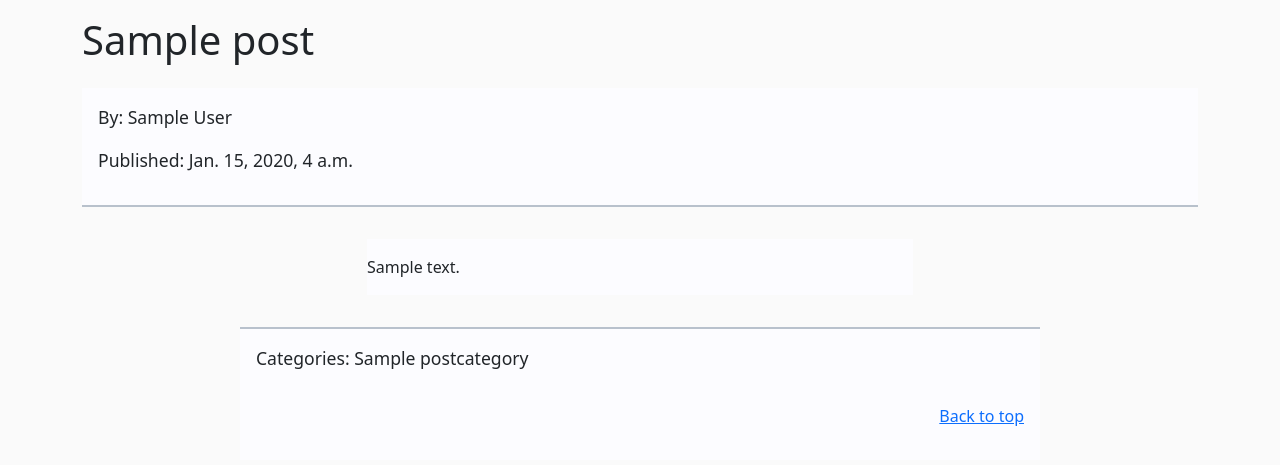
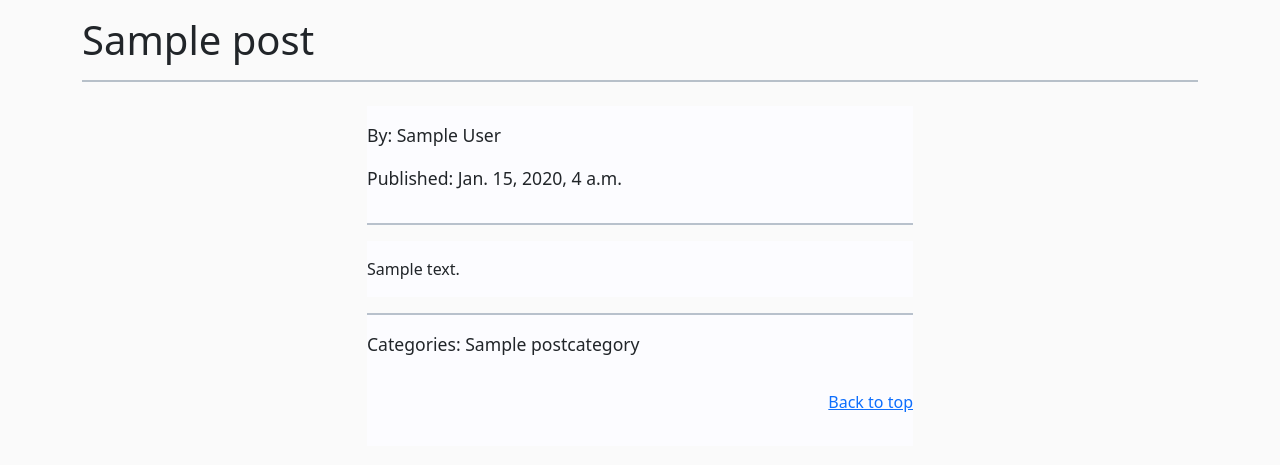
Before and after one commit to mppatterson84/michael_patterson.com, a Django app: a page that uses blog/templates/blog/blog_base.html in a window 1280 px wide. Shown: the part 58-523 px from the top of the page. Run offline with Django 3.2, Linux system fonts and the light colour scheme; tables that the repository leaves empty hold one stand-in row (values such as "Sample post"); some libraries are stand-ins or nearby versions.

Commit message:
update blog layout

```diff
--- a/blog/templates/blog/blog_base.html
+++ b/blog/templates/blog/blog_base.html
@@ -37,19 +37,17 @@
 {% block content %}
     <div class="container">
 
-        {% block blog_meta_head %}
-        <h1 class="py-3 main-heading">{{ title }}</h1>
-        {% endblock blog_meta_head %}
+        <h1 class="py-3 main-heading">{% if title %}{{ title }}{% elif post.title %}{{ post.title }}{% endif %}</h1>
 
         <div class="row py-3">
             <aside class="col-md-2 col-xl-3"></aside>
             <main class="col-md-8 col-xl-6">
+            {% block blog_meta_head %}{% endblock blog_meta_head %}
             {% block blog_main_content %}{% endblock blog_main_content %}
+            {% block blog_meta_foot %}{% endblock blog_meta_foot %}
             </main>
             <aside class="col-md-2 col-xl-3"></aside>
         </div>
-
-        {% block blog_meta_foot %}{% endblock blog_meta_foot %}
 
     </div>
 {% endblock content %}
--- a/blog/templates/blog/post_detail.html
+++ b/blog/templates/blog/post_detail.html
@@ -38,9 +38,7 @@
 <h4 class="bg-warning p-1 my-3">This post is not published.</h4>
 {% endif %}
 
-<h1 class="py-3">{{ post.title }}</h1>
-
-<div class="p-3 mb-3 post-meta">
+<div class="py-3 mb-3 post-meta-head">
     {% if post.author.first_name and post.author.last_name %}
     <p>By: {{ post.author.first_name }} {{ post.author.last_name }}</p>
     {% else %}
@@ -48,8 +46,8 @@
     {% endif %}
     <p>Published: {{ post.created_at }}</p>
     {% if user.is_authenticated %}
-    <nav>
-        <div class="py-1">
+    <nav class="mb-3">
+        <div>
             <a href="/admin/blog/post/{{ post.pk }}/change/" class="btn btn-warning">Edit</a>
             <a href="/admin/blog/post/{{ post.pk }}/delete/" class="btn btn-danger">Delete</a>
             <span class="px-1">|</span>
@@ -70,7 +68,7 @@
 
 {% block blog_meta_foot %}
 
-<div class="p-3 mb-3 mx-auto post-meta-foot">
+<div class="py-3 post-meta-foot">
     {% if post.created_at|date:"M:d:Y" == post.updated_at|date:"M:d:Y" and post.created_at|time:"H:i" != post.updated_at|time:"H:i" %}
     <p>Updated: {{ post.updated_at }}</p>
     {% elif post.created_at|date:"M:d:Y" != post.updated_at|date:"M:d:Y" %}
--- a/mysite/static/css/base.css
+++ b/mysite/static/css/base.css
@@ -27,14 +27,13 @@ figcaption {
     margin: 0;
     filter: invert(1);
 }
-.post-meta {
+.post-meta-head {
     border-bottom: 2px solid rgba(119, 136, 153, 0.5);
     background-color: rgb(252, 252, 255);
 }
 .post-meta-foot {
     border-top: 2px solid rgba(119, 136, 153, 0.5);
     background-color: rgb(252, 252, 255);
-    max-width: 800px;
 }
 article.post-body {
     background-color: rgb(252, 252, 255);
```
